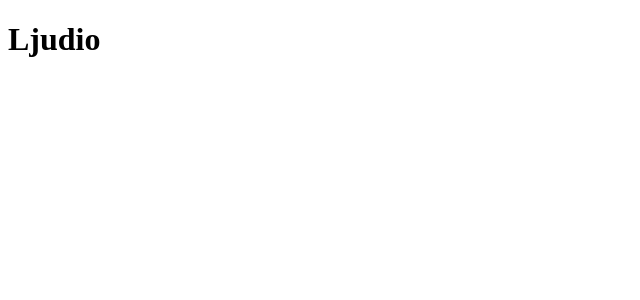
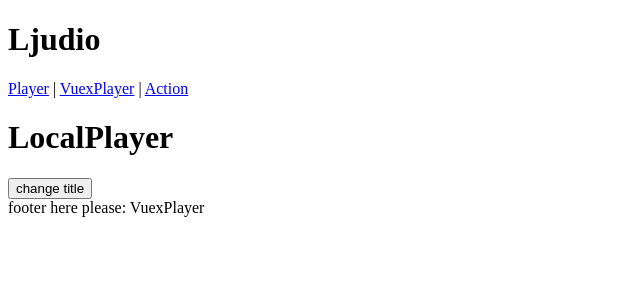
Before and after one commit to Jony-S/Ljudio, a Vue app: page / in a window 1280 px wide. Before the commit this address had no page. Shown: the top 300 px of the page, without its empty margins (0-640 px from the left). Built offline with nearby package versions, Linux system fonts and the light colour scheme.

Commit message:
recap of mutations and actions

```diff
--- a/src/App.vue
+++ b/src/App.vue
@@ -1,3 +1,21 @@
 <template>
     <h1>Ljudio</h1>
+
+    <router-link to="/">Player</router-link> |
+    <router-link to="/vuex-player">VuexPlayer</router-link> |
+    <router-link to="/action">Action</router-link>
+
+    <router-view></router-view>
+    <FooterComponent/>
 </template>
+
+
+<script>
+import FooterComponent from '/src/components/Footer.vue'
+
+export default {
+    components:{ // jag ska använda de komponenter som jag importerat
+        FooterComponent
+    }
+}
+</script>
--- /dev/null
+++ b/src/components/Action.vue
@@ -0,0 +1,21 @@
+<template>
+    <h1>{{title}}</h1>
+    <button @click="changeTitle">change title</button>
+</template>
+
+
+<script>
+export default {
+    computed:{
+        title(){
+            return this.$store.state.title
+        }
+    },
+    methods:{
+        changeTitle(){
+            this.$store.dispatch('loadTitle')
+        }
+    }
+}
+
+</script>
--- /dev/null
+++ b/src/components/Footer.vue
@@ -0,0 +1,14 @@
+<template>
+    <footer>footer here please: {{title}}</footer>
+</template>
+
+<script>
+export default {
+    computed:{
+        title(){
+            return this.$store.state.title
+        }
+    }
+}
+
+</script>
--- /dev/null
+++ b/src/components/Player.vue
@@ -0,0 +1,21 @@
+<template>
+    <h1>{{title}}</h1>
+    <button @click="changeTitle">change title</button>
+</template>
+
+
+<script>
+export default {
+    data(){ // local data
+        return {
+            title: 'LocalPlayer'
+        }
+    },
+    methods:{
+        changeTitle(){
+            this.title = 'Here you will see the LocalPlayer'
+        }
+    }
+}
+
+</script>
--- /dev/null
+++ b/src/components/VuexPlayer.vue
@@ -0,0 +1,21 @@
+<template>
+    <h1>{{title}}</h1>
+    <button @click="changeTitle">change title</button>
+</template>
+
+
+<script>
+export default {
+    computed:{
+        title(){
+            return this.$store.state.title
+        }
+    },
+    methods:{
+        changeTitle(){
+            this.$store.commit('changeTitle', 'Here you will see the VuexPlayer')
+        }
+    }
+}
+
+</script>
--- a/src/main.js
+++ b/src/main.js
@@ -1,6 +1,6 @@
 import { createApp } from 'vue'
 import App from './App.vue'
-import router from '/src/router.js'
-import store from '/src/store.js'
+import router from './router.js'
+import store from './store.js'
 
 createApp(App).use(router).use(store).mount('#app')
--- a/src/router.js
+++ b/src/router.js
@@ -1,8 +1,26 @@
 import { createRouter, createWebHistory } from 'vue-router'
+import Player from '/src/components/Player.vue'
+import VuexPlayer from '/src/components/VuexPlayer.vue'
+import Action from '/src/components/Action.vue'
 
 const routes = [
+    {
+        path: '/',
+        name: 'Player', // om man i sitt script vill byta vy utan att användaren har gjort ngt
+        component: Player
+    },
+    {
+        path: '/vuex-player',
+        name: 'VuexPlayer',
+        component: VuexPlayer
+    },
+    {
+        path: '/action',
+        name: 'Action',
+        component: Action
+    },
+]
 
-]
 const router = createRouter({
     history: createWebHistory(),
     routes,
--- a/src/store.js
+++ b/src/store.js
@@ -1,20 +1,25 @@
 import { createStore } from "vuex"
 
-const store = createStore({
-   state:{
-        name: "Vue"
-   },
-   mutations:{
-       setName(state, x){
-           state.name = x
-       }
-   },
-   actions:{
-        async ({commit}){
-            let name = 'Vue with vuex'
-            commit('setName', name)
-        }
-   }
+const state = {
+    title: 'VuexPlayer'
+
+}
+
+const mutations = {
+    changeTitle(state, value){
+        state.title = value
+    }
+}
+
+const actions = {
+    async loadTitle({commit}){
+        let result = await fetch('https://mocki.io/v1/a593f10c-6835-48e7-9d3e-9f21017d05de')
+        let data = await result.json()
+        commit('changeTitle', data.title)
+    }
+}
+
+
+export default createStore ({
+    state, mutations, actions
 })
-
-export default store
```
Also changed, not shown: 1 other file (tests, documents, lock files or other folders).
